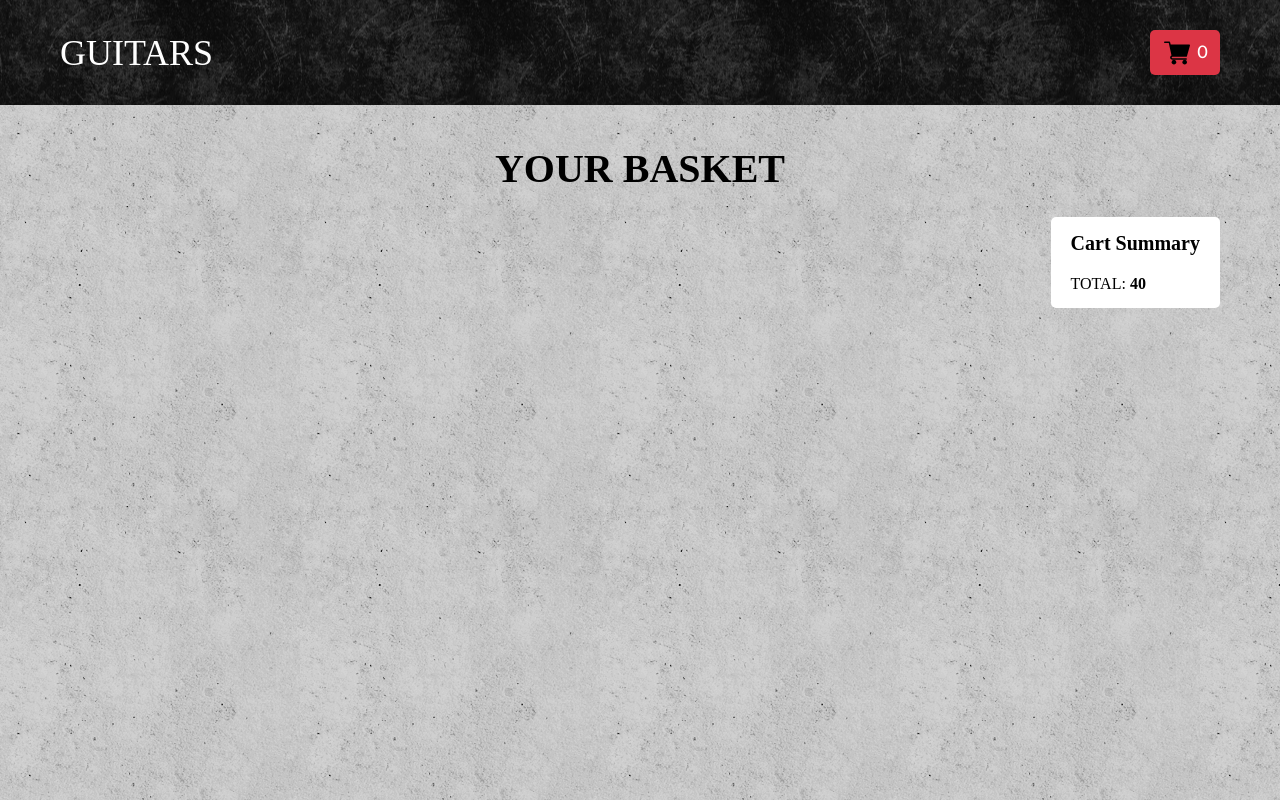
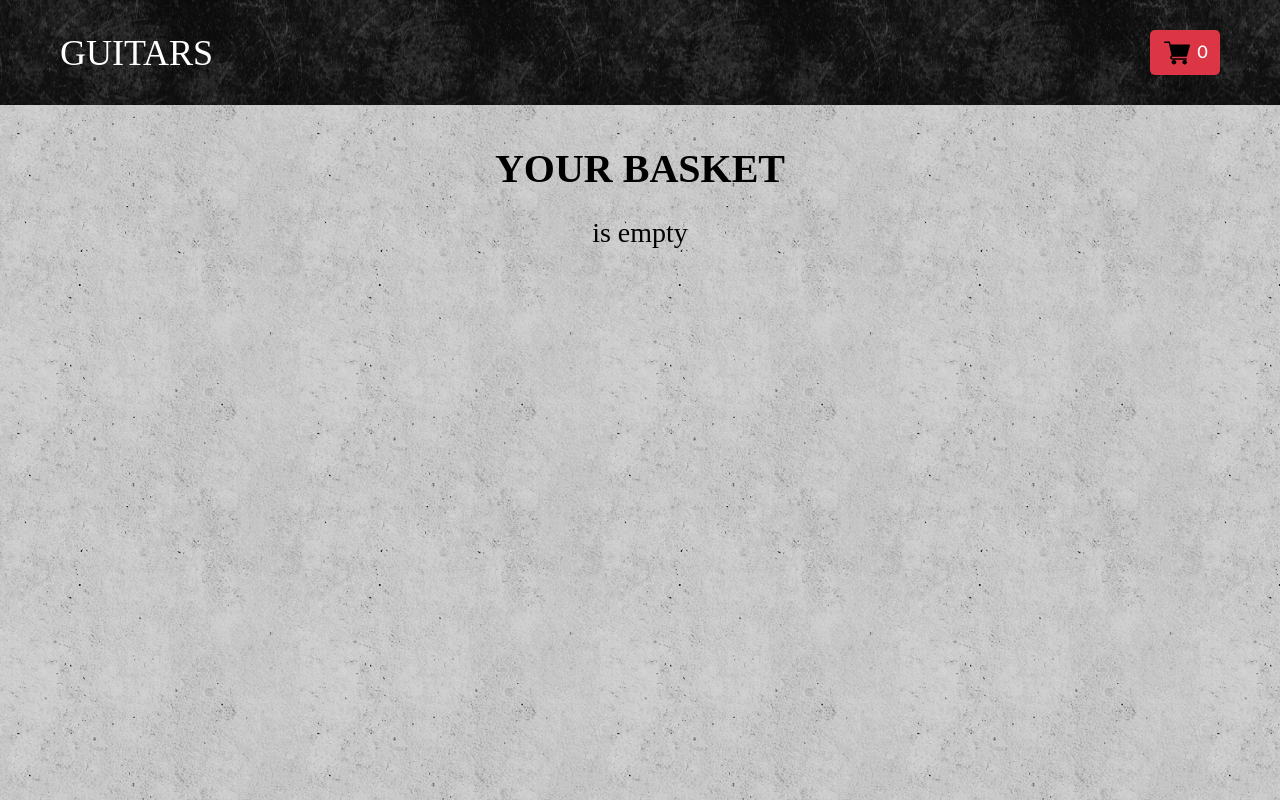
Before and after one commit to vvaleri/guitars, a React (Create React App) app: page /cart in a window 1280 px wide. Built offline with nearby package versions, Linux system fonts and the light colour scheme; a web font is replaced by a local one.

Commit message:
add conditional rendering in Cart component

```diff
--- a/src/components/Cart/Cart.js
+++ b/src/components/Cart/Cart.js
@@ -1,6 +1,6 @@
 import { useSelector } from 'react-redux';
 import { CartItem } from '../CartItem/CartItem';
-import { Container, Heading, Items, Summary, Title, Count, Number } from './style/cart';
+import { Container, Content, Heading, Items, Summary, Title, Count, Number } from './style/cart';
 
 export function Cart() {
   const products = useSelector(state => state.cartReducer);
@@ -9,9 +9,20 @@ export function Cart() {
     <main>
       <Heading>Your Basket</Heading>
       <Container>
+        {
+          products.products.length > 0
+            ? (
               <Items>
-          {products.products.map(product => <CartItem key={product.id} product={product} />)}
+                {
+                 products.products.map(product => <CartItem key={product.id} product={product} />)
+                }
               </Items>
+            )
+            : <Content>is empty</Content>
+        }
+        {
+          products.products.length > 0
+          && (
             <Summary>
               <Title>Cart Summary</Title>
               <Count>
@@ -19,6 +30,8 @@ export function Cart() {
                 <Number> 40</Number>
               </Count>
             </Summary>
+          )
+        }
       </Container>
     </main>
   );
--- a/src/components/Cart/style/cart.js
+++ b/src/components/Cart/style/cart.js
@@ -3,6 +3,12 @@ import styled from 'styled-components/macro';
 const Container = styled.div`
   display: flex;
   justify-content: space-between;
+`;
+
+const Content = styled.p`
+  width: 100%;
+  text-align: center;
+  font-size: 28px;
 `;
 
 const Heading = styled.h1`
@@ -37,4 +43,4 @@ const Number = styled.span`
   font-weight: 700;
 `;
 
-export { Container, Heading, Items, Summary, Title, Count, Number };
+export { Container, Content, Heading, Items, Summary, Title, Count, Number };
```
Lines whose indentation alone changed are shown as unchanged.
